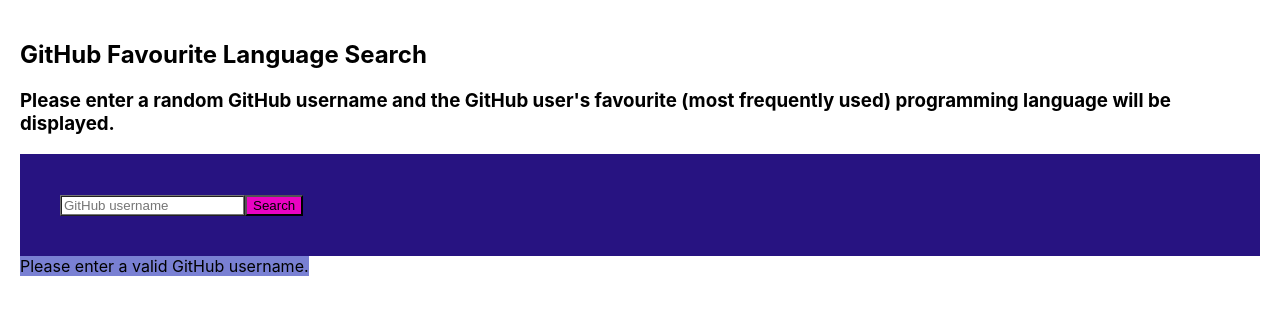
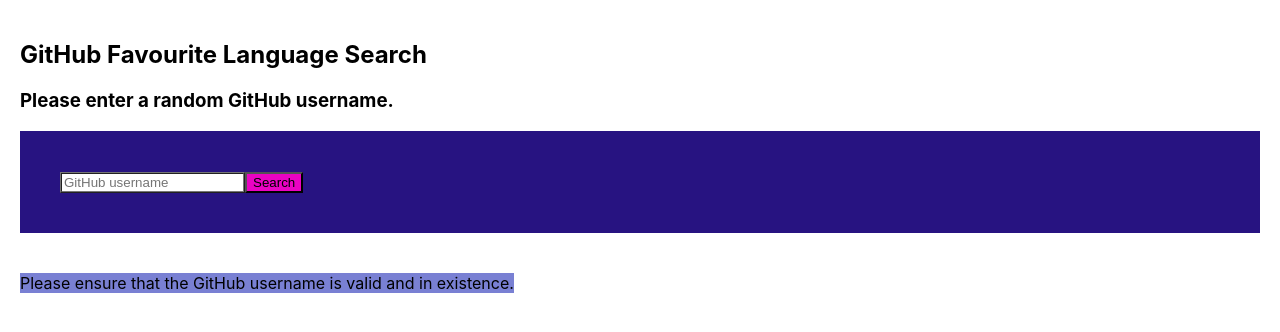
Before and after one commit to Jaroslaw-Roman-Cudzich/github-favourite-language-search, a React (Create React App) app: page / in a window 1280 px wide. Shown: the top 332 px of the page. Built offline with nearby package versions, Linux system fonts and the light colour scheme.

Commit message:
Changed the 'SearchResult' text to inform the user of what the output of the search is.

```diff
--- a/src/App.js
+++ b/src/App.js
@@ -6,7 +6,7 @@
     <div
       style={{padding: "20px"}}>
       <h2 >GitHub Favourite Language Search</h2>
-      <h3>Please enter a random GitHub username and the GitHub user's favourite (most frequently used) programming language will be displayed.</h3>
+      <h3>Please enter a random GitHub username.</h3>
       <SearchBar/>
     </div>
   );
--- a/src/components/SearchBar.js
+++ b/src/components/SearchBar.js
@@ -40,6 +40,8 @@
             <button className="search-bar-button" type="button" onClick={handleClick}>Search</button>
         </form>
         </div>
+        <br></br>
+        <br></br>
         <SearchResult repos={repos} />
         </>
     );
--- a/src/components/SearchResult.js
+++ b/src/components/SearchResult.js
@@ -8,9 +8,9 @@
     const mostFreqLanguage =
         repos.length === 0 ? (
 
-            <span>Please enter a valid GitHub username.</span>
+            <span>Please ensure that the GitHub username is valid and in existence.</span>
         ) : (
-            ((repos.data.map(function(el) {
+            ` The GitHub user's (most frequently used) programming language is: ${((repos.data.map(function(el) {
                 return el.language;
               })).filter(function(language, index, arr) {
                 return language != null
@@ -19,7 +19,7 @@
               arr.filter(language => language === currentLanguage).length
                 ? previousLanguage
                 : currentLanguage
-            ));
+            )}.`);
 
     return <div className="search-result">{mostFreqLanguage}</div>;
 };
```
Also changed, not shown: public/manifest.json.
